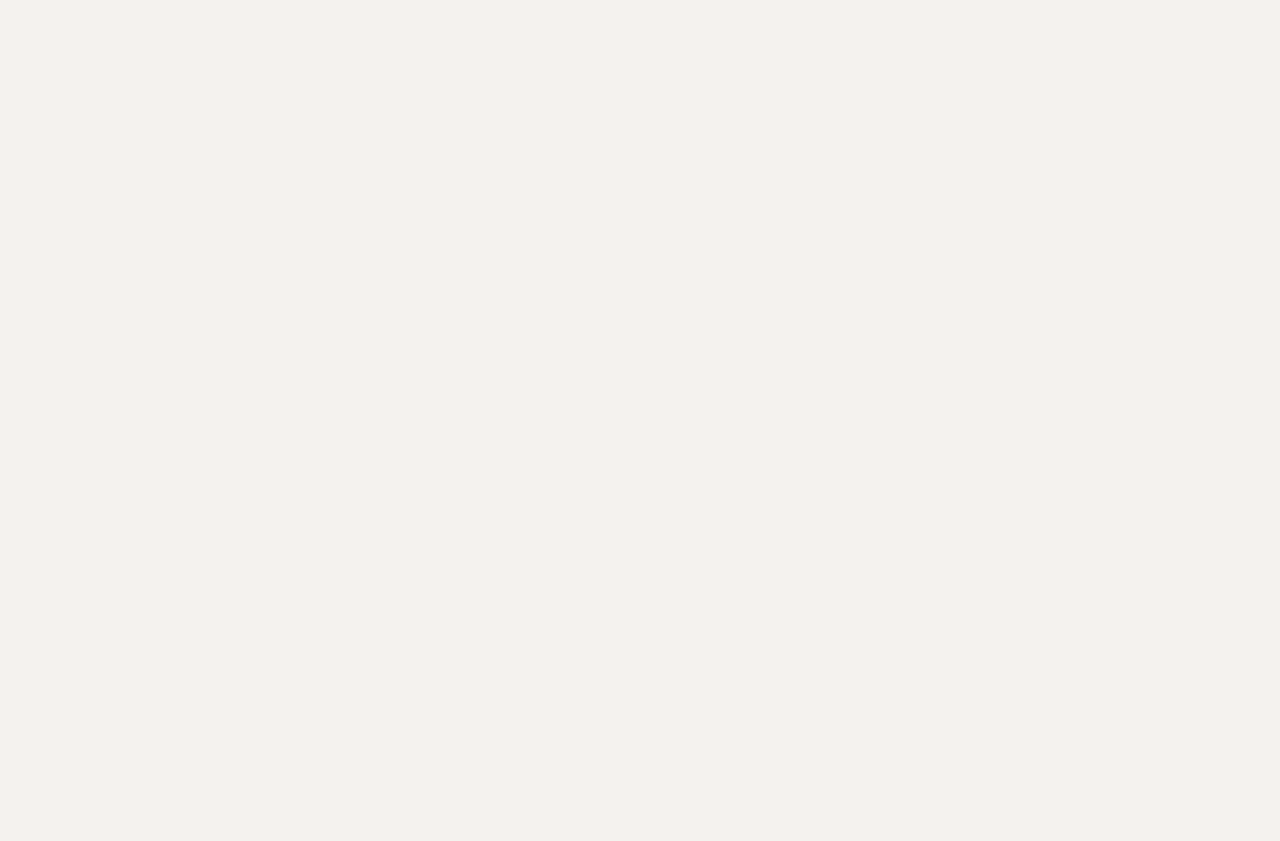
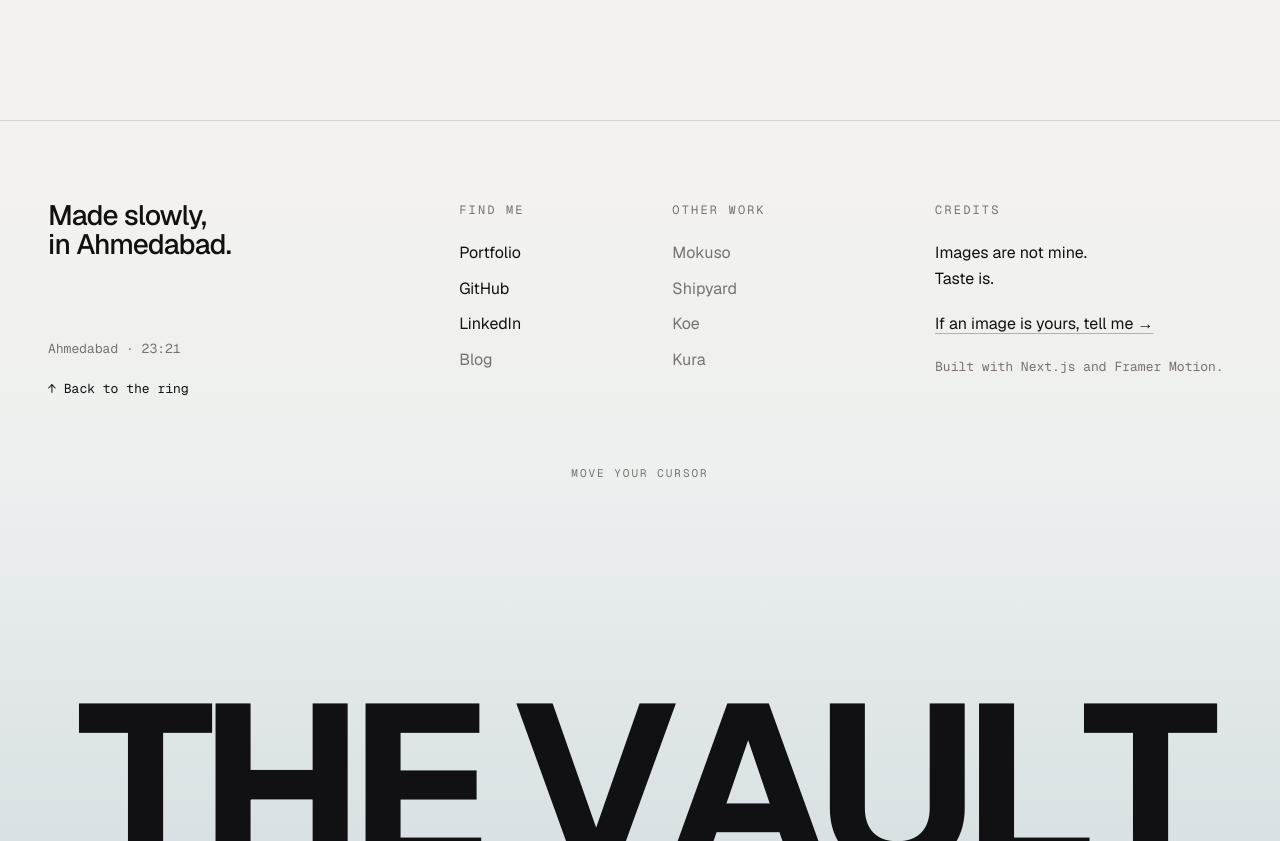
Before and after one commit to TakshPatel02/The-Vault, a Next.js app: page / in a window 1280 px wide. Shown: the part 1880-2721 px from the top of the page. Before the commit the page ends 2000 px from the top, so only its background shows below. Built offline with nearby package versions, Linux system fonts and the light colour scheme.

Commit message:
feat: add VaultFooter component with dynamic time display and interactive elements

```diff
--- a/app/page.tsx
+++ b/app/page.tsx
@@ -1,11 +1,13 @@
 import { VaultHero } from "@/components/VaultHero";
 import { VaultStatement } from "@/components/VaultStatement";
+import { VaultFooter } from "@/components/VaultFooter";
 
 export default function Home() {
   return (
     <main>
       <VaultHero />
       <VaultStatement />
+      <VaultFooter />
     </main>
   );
 }
--- /dev/null
+++ b/components/VaultFooter.tsx
@@ -0,0 +1,261 @@
+"use client";
+
+import { useEffect, useRef, useState } from "react";
+import { AnimatePresence, motion } from "motion/react";
+
+const footerLinks = {
+  find: [
+    { label: "Portfolio", href: "https://takshpatel.vercel.app" },
+    { label: "GitHub", href: "https://github.com/TakshPatel02" },
+    { label: "LinkedIn", href: "https://www.linkedin.com/in/takshpatel02" },
+    { label: "Blog", href: null },
+  ],
+  work: [
+    { label: "Mokuso", href: null },
+    { label: "Shipyard", href: null },
+    { label: "Koe", href: null },
+    { label: "Kura", href: null },
+  ],
+};
+
+const wordmarkImages = [
+  "/images/image-31.jpg",
+  "/images/image-8.jpg",
+  "/images/image-24.jpg",
+  "/images/image-1.jpg",
+  "/images/image-4.jpg",
+  "/images/image-10.jpg",
+  "/images/image-22.jpg",
+  "/images/image-29.jpg",
+];
+
+export function VaultFooter() {
+  const [time, setTime] = useState("Ahmedabad · --:--");
+  const footerRef = useRef<HTMLElement>(null);
+  const wordmarkRef = useRef<HTMLDivElement>(null);
+  const letterRefs = useRef<(HTMLSpanElement | null)[]>([]);
+  const trailIndex = useRef(0);
+  const lastTrailTime = useRef(0);
+  const lastTrailPosition = useRef<{ x: number; y: number } | null>(null);
+  const cardTimers = useRef<number[]>([]);
+  const [trailCards, setTrailCards] = useState<FooterCard[]>([]);
+  const [showHint, setShowHint] = useState(true);
+
+  type FooterCard = {
+    id: number;
+    x: number;
+    y: number;
+    src: string;
+    rotation: number;
+  };
+
+  useEffect(() => {
+    const updateTime = () => {
+      const formatted = new Intl.DateTimeFormat("en-GB", {
+        timeZone: "Asia/Kolkata",
+        hour: "2-digit",
+        minute: "2-digit",
+        hour12: false,
+      }).format(new Date());
+      setTime(`Ahmedabad · ${formatted}`);
+    };
+
+    updateTime();
+    const interval = window.setInterval(updateTime, 30_000);
+    return () => window.clearInterval(interval);
+  }, []);
+
+  useEffect(() => () => {
+    cardTimers.current.forEach(window.clearTimeout);
+  }, []);
+
+  const addCard = (x: number, y: number) => {
+    if (showHint) setShowHint(false);
+    const card: FooterCard = {
+      id: Date.now() + Math.random(),
+      x,
+      y,
+      src: wordmarkImages[trailIndex.current % wordmarkImages.length],
+      rotation: -8 + Math.random() * 16,
+    };
+    trailIndex.current += 1;
+    setTrailCards((cards) => [...cards.slice(-9), card]);
+
+    const timer = window.setTimeout(() => {
+      setTrailCards((cards) => cards.filter((item) => item.id !== card.id));
+    }, 1000);
+    cardTimers.current.push(timer);
+  };
+
+  const handleMouseMove = (event: React.MouseEvent<HTMLDivElement>) => {
+    if (window.matchMedia("(prefers-reduced-motion: reduce)").matches) return;
+    const bounds = event.currentTarget.getBoundingClientRect();
+    const lowerAreaStart = bounds.top + bounds.height * 0.4;
+    if (event.clientY < lowerAreaStart) return;
+    const now = performance.now();
+    if (now - lastTrailTime.current < 150) return;
+
+    const previous = lastTrailPosition.current;
+    const distance = previous
+      ? Math.hypot(event.clientX - previous.x, event.clientY - previous.y)
+      : Number.POSITIVE_INFINITY;
+    if (distance < 48) return;
+
+    lastTrailTime.current = now;
+    lastTrailPosition.current = { x: event.clientX, y: event.clientY };
+    addCard(event.clientX - 90, event.clientY - 50);
+  };
+
+  const handleClick = () => {
+    if (window.matchMedia("(prefers-reduced-motion: reduce)").matches) return;
+    letterRefs.current.forEach((letter, index) => {
+      if (!letter) return;
+      const timer = window.setTimeout(() => {
+        const bounds = letter.getBoundingClientRect();
+        addCard(bounds.left + bounds.width / 2 - 70, bounds.top - 20);
+      }, index * 60);
+      cardTimers.current.push(timer);
+    });
+  };
+
+  return (
+    <footer
+      ref={footerRef}
+      onMouseMove={handleMouseMove}
+      className="relative min-h-[90svh] overflow-hidden border-t border-[#d8d4cd] bg-[linear-gradient(0deg,#d9e1e4_0%,#edf0ef_52%,#f4f2ee_100%)] text-text-primary"
+    >
+      <div className="mx-auto grid min-h-[40svh] max-w-350 grid-cols-1 gap-10 px-6 pb-10 pt-16 sm:grid-cols-2 lg:grid-cols-[1.5fr_0.7fr_0.9fr_1.2fr] lg:px-12 lg:pt-20">
+        <div className="flex min-h-44 flex-col justify-between">
+          <p className="max-w-56 font-display text-[28px] font-medium leading-[1.05] tracking-[-0.03em]">
+            Made slowly,
+            <br />
+            in Ahmedabad.
+          </p>
+
+          <div className="mt-10 lg:mt-0">
+            <p className="mb-4 font-mono text-[13px] text-[#77736d]">{time}</p>
+            <button
+              type="button"
+              onClick={() => window.scrollTo({ top: 0, behavior: "smooth" })}
+              className="group inline-flex items-center gap-2 font-mono text-[13px] text-[#111113] transition-opacity hover:opacity-60"
+            >
+              <span aria-hidden="true" className="transition-transform group-hover:-translate-y-1">↑</span>
+              Back to the ring
+            </button>
+          </div>
+        </div>
+
+        <FooterColumn label="Find me" links={footerLinks.find} />
+        <FooterColumn label="Other work" links={footerLinks.work} />
+
+        <div>
+          <FooterLabel>Credits</FooterLabel>
+          <p className="max-w-72 text-[16px] leading-[1.6] text-[#111113]">
+            Images are not mine.
+            <br />
+            Taste is.
+          </p>
+          <a
+            href="mailto:hello@takshpatel.dev"
+            className="mt-5 inline-block max-w-80 text-[16px] leading-[1.6] text-[#111113] underline decoration-[#77736d]/50 underline-offset-4 transition-opacity hover:opacity-60"
+          >
+            If an image is yours, tell me →
+          </a>
+          <p className="mt-5 font-mono text-[13px] text-[#77736d]">
+            Built with Next.js and Framer Motion.
+          </p>
+        </div>
+      </div>
+
+      <div className="relative h-[50svh] min-h-72 overflow-hidden">
+        <motion.p
+          initial={{ opacity: 0, y: 4 }}
+          animate={{ opacity: showHint ? 1 : 0, y: showHint ? 0 : 4 }}
+          transition={{ duration: 0.35, ease: [0.22, 1, 0.36, 1] }}
+          className="pointer-events-none absolute left-1/2 top-6 z-20 -translate-x-1/2 font-mono text-[11px] uppercase tracking-[0.18em] text-[#77736d]"
+          aria-hidden={!showHint}
+        >
+          Move your cursor
+        </motion.p>
+        <div
+          ref={wordmarkRef}
+          className="absolute inset-x-[-2%] bottom-[-0.12em] select-none whitespace-nowrap text-center font-display text-[clamp(150px,18vw,300px)] font-bold leading-[0.72] tracking-[-0.07em] text-[#111113]"
+          onClick={handleClick}
+          role="button"
+          tabIndex={0}
+          onKeyDown={(event) => {
+            if (event.key === "Enter" || event.key === " ") handleClick();
+          }}
+        >
+          {"THE VAULT".split("").map((letter, index) => (
+            <span
+              key={`${letter}-${index}`}
+              ref={(element) => {
+                letterRefs.current[index] = element;
+              }}
+              className="inline-block"
+            >
+              {letter === " " ? "\u00A0" : letter}
+            </span>
+          ))}
+        </div>
+
+        <AnimatePresence>
+          {trailCards.map((card) => (
+            <motion.div
+              key={card.id}
+              className="pointer-events-none fixed z-500000 h-37.5 w-65 overflow-hidden rounded-xl bg-bg-secondary shadow-[0_18px_44px_rgba(17,17,17,0.16)]"
+              style={{ left: card.x, top: card.y }}
+              initial={{ opacity: 0, scale: 0.72, y: 10, rotate: card.rotation }}
+              animate={{ opacity: 1, scale: 1, y: -18, rotate: card.rotation }}
+              exit={{ opacity: 0, scale: 0.92, y: -36 }}
+              transition={{ duration: 0.55, ease: [0.22, 1, 0.36, 1] }}
+            >
+              <img src={card.src} alt="" draggable={false} className="h-full w-full object-cover" />
+            </motion.div>
+          ))}
+        </AnimatePresence>
+      </div>
+    </footer>
+  );
+}
+
+function FooterColumn({
+  label,
+  links,
+}: {
+  label: string;
+  links: { label: string; href: string | null }[];
+}) {
+  return (
+    <div>
+      <FooterLabel>{label}</FooterLabel>
+      <ul className="space-y-2.5">
+        {links.map((link) => (
+          <li key={link.label}>
+            {link.href ? (
+              <a
+                href={link.href}
+                target="_blank"
+                rel="noopener noreferrer"
+                className="text-[16px] text-[#111113] transition-opacity hover:opacity-60"
+              >
+                {link.label}
+              </a>
+            ) : (
+              <span className="text-[16px] text-[#77736d]">{link.label}</span>
+            )}
+          </li>
+        ))}
+      </ul>
+    </div>
+  );
+}
+
+function FooterLabel({ children }: { children: React.ReactNode }) {
+  return (
+    <p className="mb-5 font-mono text-[12px] uppercase tracking-[0.18em] text-[#77736d]">
+      {children}
+    </p>
+  );
+}
```
